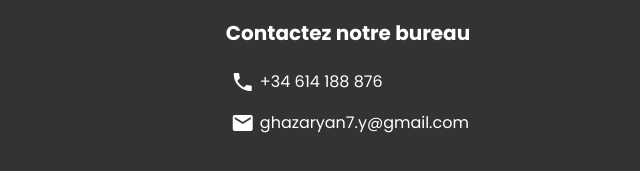
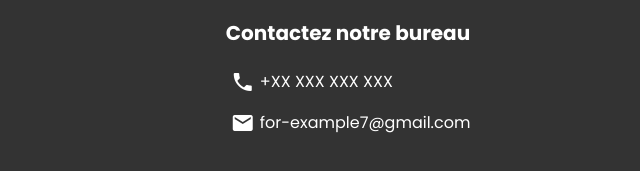
Before and after one commit to SG-Portfolio/SG-Portfolio.github.io, a plain HTML site: page indexfr.html in a window 1280 px wide. Shown: the part 4621-4792 px from the top of the page, 232-872 px from the left. Drawn offline with nearby package versions, Linux system fonts and the light colour scheme; some packages are replaced by stand-ins of ours; a script that the page names is missing.

Commit message:
indexfr.html

```diff
--- a/indexfr.html
+++ b/indexfr.html
@@ -576,12 +576,12 @@
                         <ul class="list-unstyled li-space-lg">
                             <p><span class="material-icons icon">
                                     phone
-                                </span><a title="Numéro de téléphone" href="tel:003024630820">+34
-                                    614 188 876</a></p>
+                                </span><a title="Numéro de téléphone" href="tel:003024630820">+XX
+                                    XXX XXX XXX</a></p>
                             <p><span class="material-icons icon">
                                     email
                                 </span><a title="E-mail"
-                                    href="mailto:armour.american.councils@gmail.com">ghazaryan7.y@gmail.com</a>
+                                    href="mailto:armour.american.councils@gmail.com">for-example7@gmail.com</a>
                             </p>
                         </ul>
                     </div>
```
